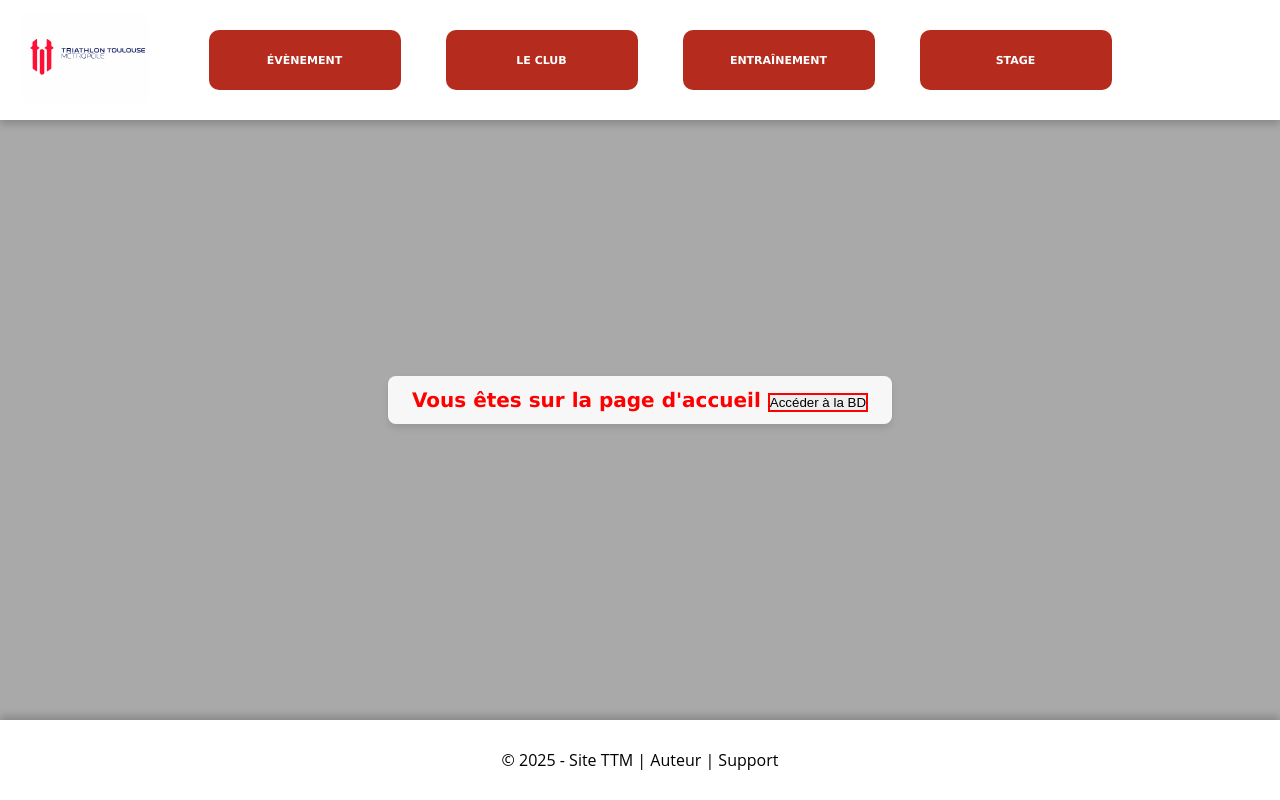
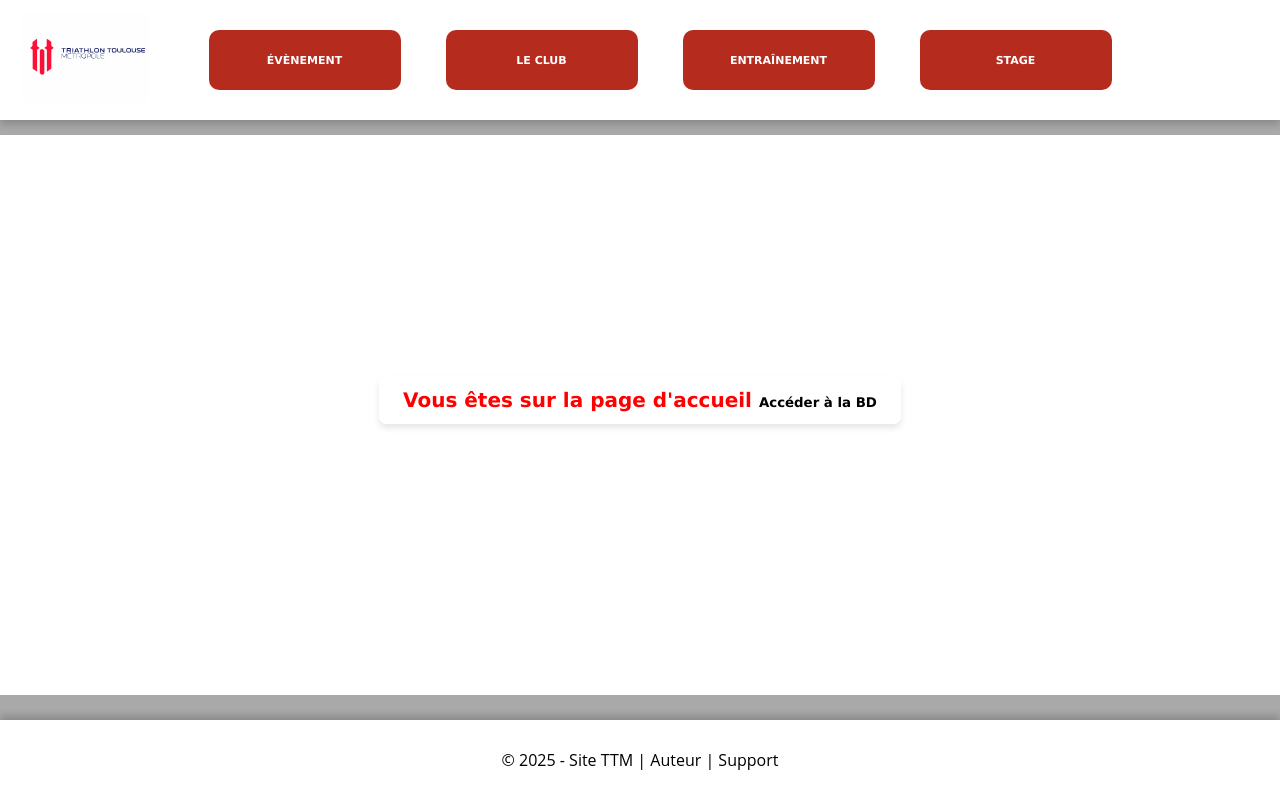
Before and after one commit to Team-TTM/frontend, a Vue app in the folder frontend/: page /users/HomePage in a window 1280 px wide. Built offline with nearby package versions, Linux system fonts and the light colour scheme.

Commit message:
edit : ajout des containers pour les photos instagram et les newsletters

```diff
--- a/frontend/src/pages/HomePage.vue
+++ b/frontend/src/pages/HomePage.vue
@@ -10,10 +10,18 @@
         <button id="button">Accéder à la BD</button>
       </router-link>
     </div>
+    <div class="instagram-newsletter-container">
+      <div class="instagram-container">
+
+      </div>
+      <div class="newsletter-container">
+
+      </div>
+    </div>
   </div>
   <footer>
       © 2025 - Site TTM | Auteur | Support
-    </footer>
+  </footer>
 </template>
 
 <script setup>
@@ -23,21 +31,56 @@ import BoutonsHeader from "@/components/boutonsHeader.vue";
 </script>
 
 <style scoped>
+
+.instagram-newsletter-container{
+  display:flex;
+  flex-direction: row;
+  position:fixed;
+  height:70%;
+  width:100%;
+  margin-top:30px;
+  background-color: white;
+}
+
+.instagram-container{
+  display:flex;
+  height:90%;
+  width:80%;
+  background-color: white;
+  border-radius:10px;
+  margin-top: 40px;
+  margin-right: 10px;
+  margin-left: 20px;
+  /*box-shadow: -2px 3px 6px rgba(0, 0, 0, 0.8);*/
+}
+
+.newsletter-container{
+  display:flex;
+  height:90%;
+  width:80%;
+  background-color: white;
+  border-radius:10px;
+  margin-top: 40px;
+  margin-right: 20px;
+  margin-left: 10px;
+  /*box-shadow: 2px 3px 6px rgba(0, 0, 0, 0.8);*/
+}
+
 #button{
-  border : solid 2px red;
-}
-#PageText{
-  background-color: rgba(255, 255, 255, 0.9);
-  padding: 12px 24px;
-  font-weight: bold;
-  text-align: center;
-  box-shadow: 0 4px 6px rgba(0, 0, 0, 0.1);
-  border-radius: 8px;
-  z-index: 1000;
-  color:red;
-  font-size: 20px;
+  background-color:#ffffff;
+  cursor: pointer;
+  border : none;
+  border-radius: 10px;
+  font-weight:bold;
+
   font-family: Verdana, Geneva, Tahoma, sans-serif;
 }
+
+#button:hover{
+  background-color: #b52b1d;
+  transition-duration: 0.4s;
+}
+
 
 p{
   font-weight: bold;
```
